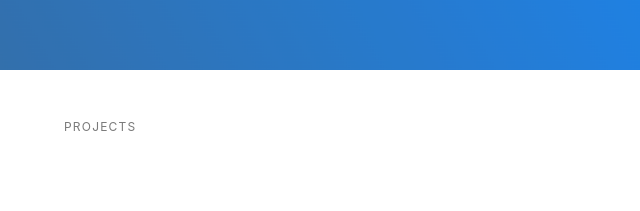
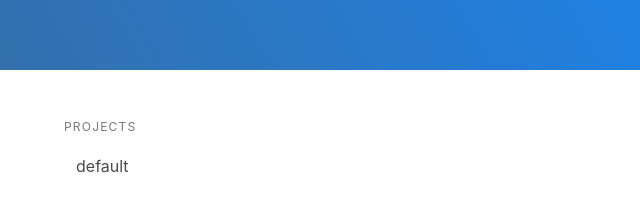
Before and after one commit to mariobarrioss/todo-list, a website built with webpack: page dist/index.html in a window 1280 px wide. Shown: the part 339-550 px from the top of the page, 0-640 px from the left. Built offline with nearby package versions, Linux system fonts and the light colour scheme.

Commit message:
fix display projects function

```diff
--- a/src/index.js
+++ b/src/index.js
@@ -2,4 +2,4 @@
 import * as Page from './page-ui.js';
 
 Page.createLayout();
-// Page.displayProjects();
+Page.displayProjects();
--- a/src/page-ui.js
+++ b/src/page-ui.js
@@ -71,11 +71,9 @@
   const projects = retrieveProjects();
 
   projects.forEach(project => {
-    const item = document.createElement('li');
     const { name } = project;
-    const itemContent = `<a>${name}</a>`;
-    item.insertAdjacentHTML('beforeend', itemContent);
-    projectList.appendChild(item);
+    const itemContent = `<li><a>${name}</a></li>`;
+    projectList.insertAdjacentHTML('beforeend', itemContent);
   });
 }
 
```
Also changed, not shown: dist/index.html, dist/main.js.
